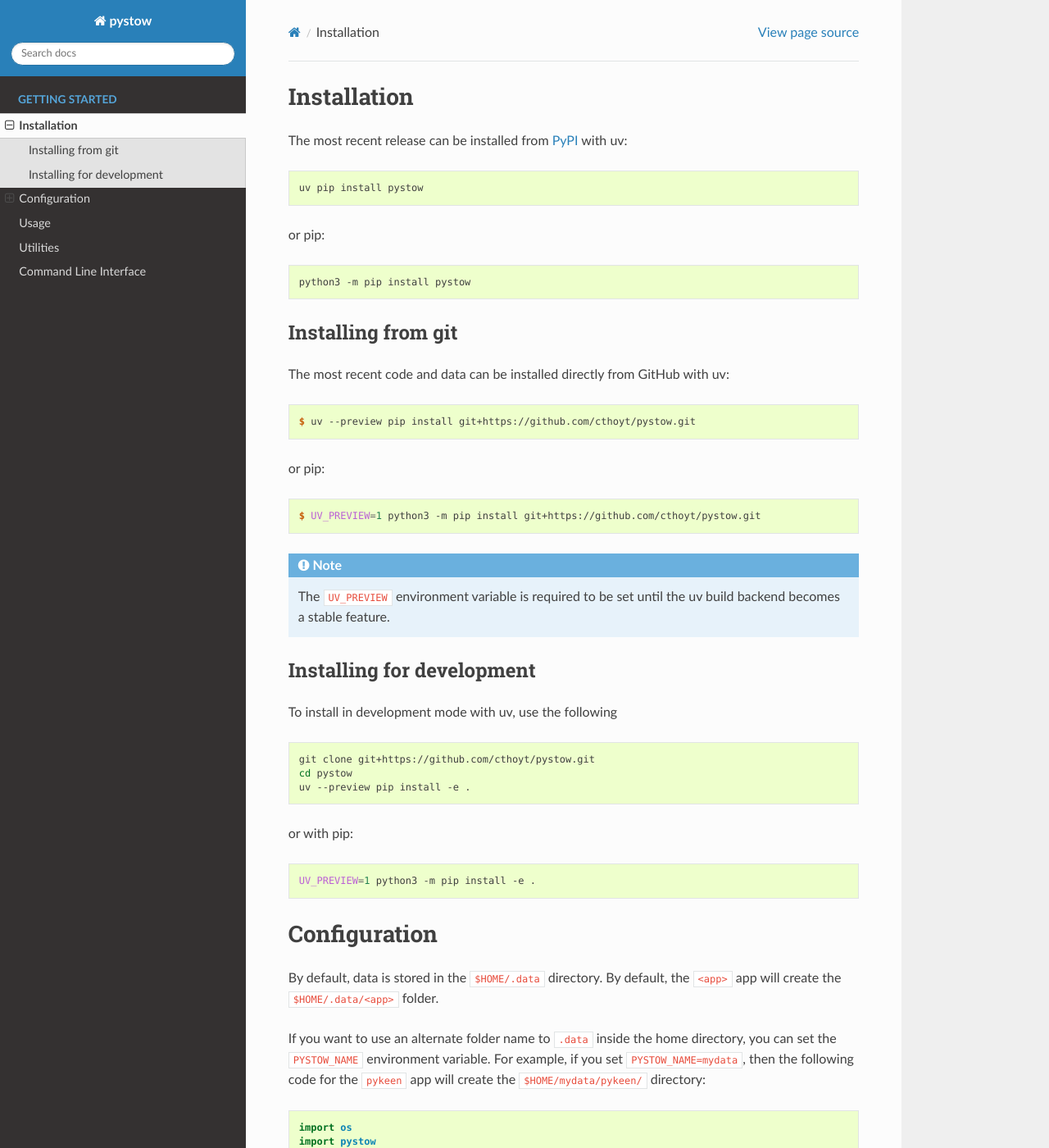
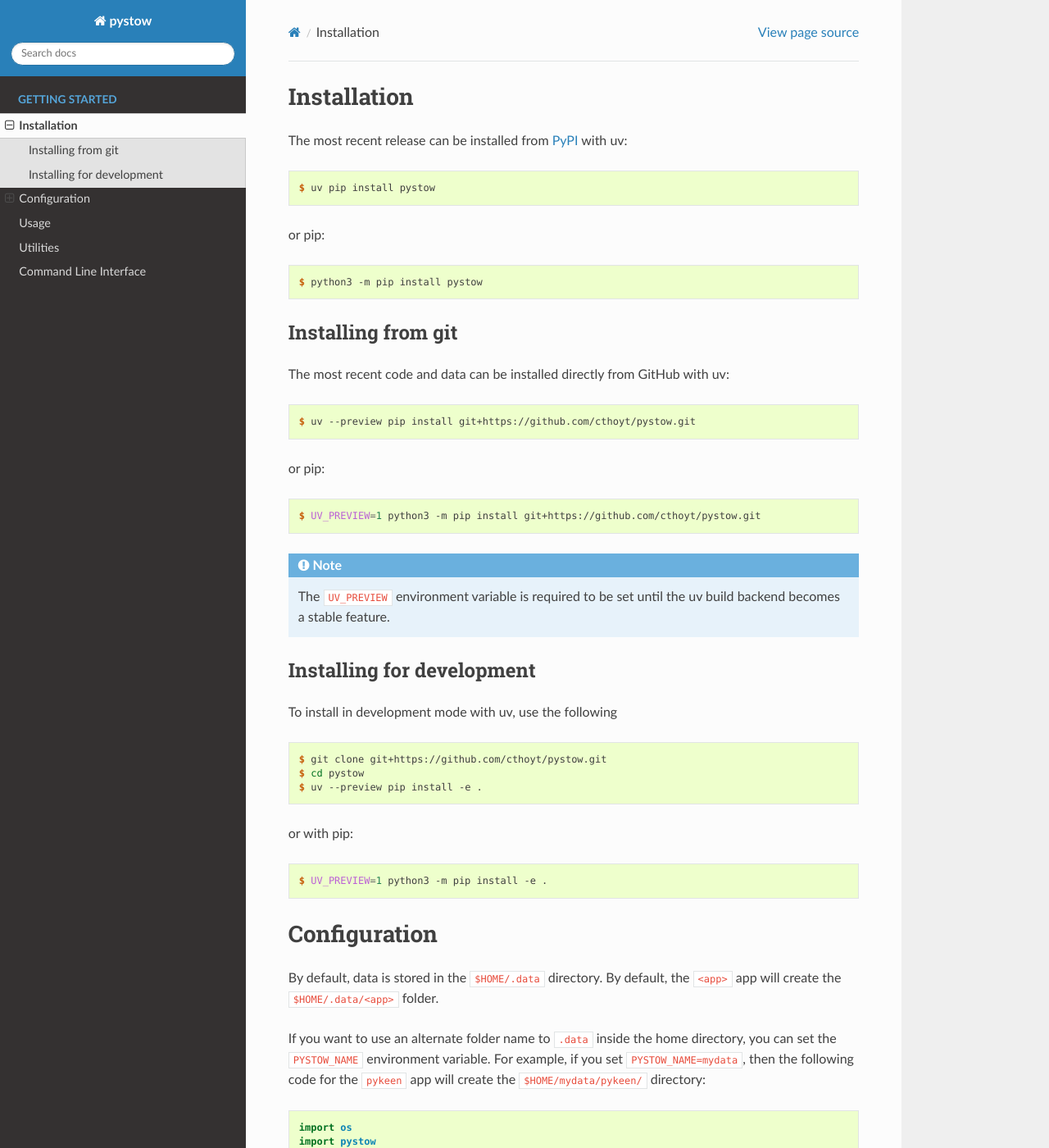
Before and after one commit to cthoyt/pystow, a Sphinx documentation site: the page built from docs/source/installation.rst, in a window 1280 px wide and 1400 px high. Shown: the whole window at 82% size. Built offline with Sphinx 7.4.7 and the Read the Docs theme 3.1.0, drawn with Linux system fonts in a browser that asks for light colours.

Commit message:
Update docs

```diff
--- a/docs/source/installation.rst
+++ b/docs/source/installation.rst
@@ -3,15 +3,15 @@
 The most recent release can be installed from
 `PyPI <https://pypi.org/project/pystow>`_ with uv:
 
-.. code-block:: shell
+.. code-block:: console
 
-    uv pip install pystow
+    $ uv pip install pystow
 
 or pip:
 
-.. code-block:: shell
+.. code-block:: console
 
-    python3 -m pip install pystow
+    $ python3 -m pip install pystow
 
 Installing from git
 -------------------
@@ -36,17 +36,17 @@
 --------------------------
 To install in development mode with uv, use the following
 
-.. code-block:: shell
+.. code-block:: console
 
-    git clone git+https://github.com/cthoyt/pystow.git
-    cd pystow
-    uv --preview pip install -e .
+    $ git clone git+https://github.com/cthoyt/pystow.git
+    $ cd pystow
+    $ uv --preview pip install -e .
 
 or with pip:
 
-.. code-block:: shell
+.. code-block:: console
 
-    UV_PREVIEW=1 python3 -m pip install -e .
+    $ UV_PREVIEW=1 python3 -m pip install -e .
 
 Configuration
 =============
```
Also changed, not shown: .cruft.json.
